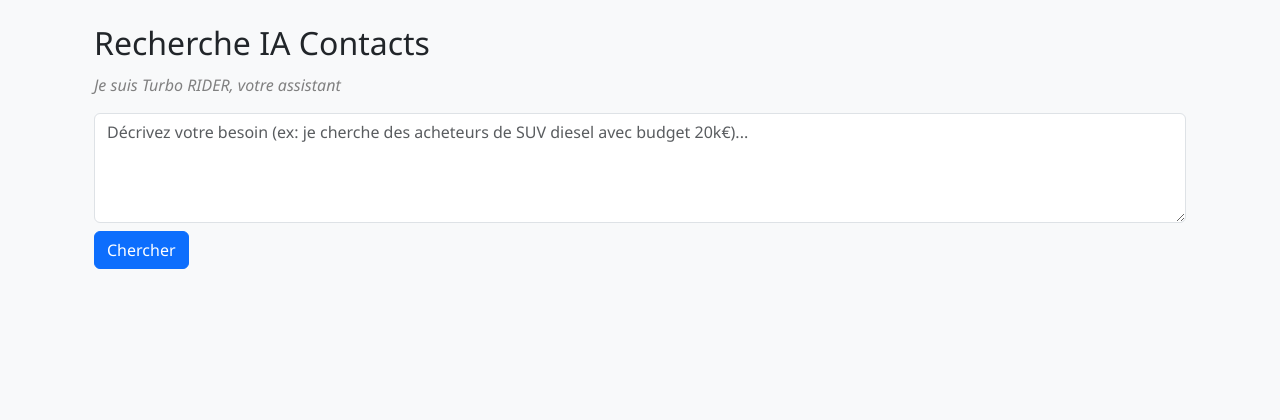
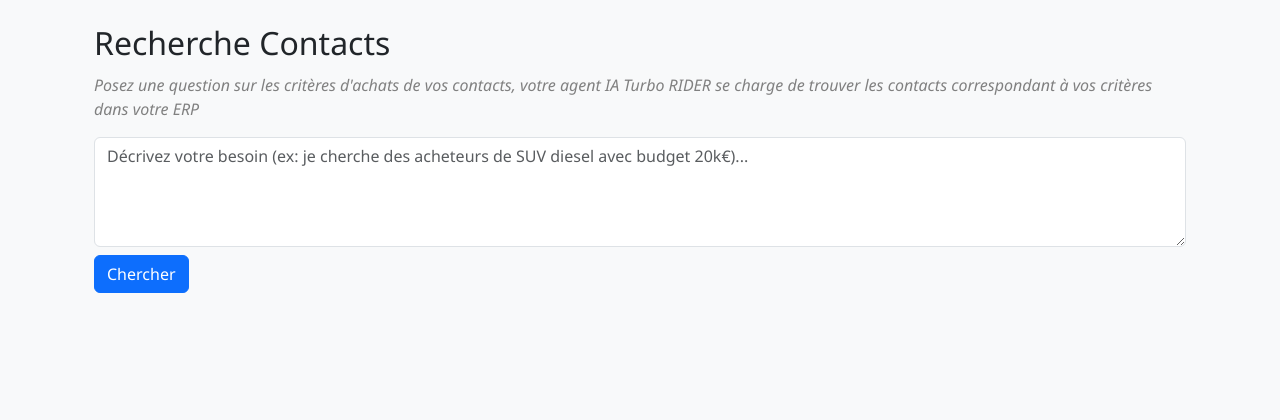
Before and after one commit to Jeffribouchon/pcb-carmanagerpro-docker, a Flask app: page /ai-contacts in a window 1280 px wide. Shown: the part 58-478 px from the top of the page. Run offline with Flask 3, Linux system fonts and the light colour scheme; parts of the project's set-up code (start-up, migrations or seed data) failed here and were passed over.

Commit message:
Update ai_contacts.html

```diff
--- a/templates/ai_contacts.html
+++ b/templates/ai_contacts.html
@@ -1,9 +1,10 @@
 {% extends "layout.html" %}
 {% block content %}
 <div class="container mt-4">
-  <h2>Recherche IA Contacts</h2>
+  <h2>Recherche Contacts</h2>
   <p style="font-style: italic; color: gray; margin-top: -10px;">
-    Je suis Turbo RIDER, votre assistant
+    Posez une question sur les critères d'achats de vos contacts,
+    votre agent IA Turbo RIDER se charge de trouver les contacts correspondant à vos critères dans votre ERP
   </p>
 
   <form method="post" class="mb-3" id="aiForm">
```
